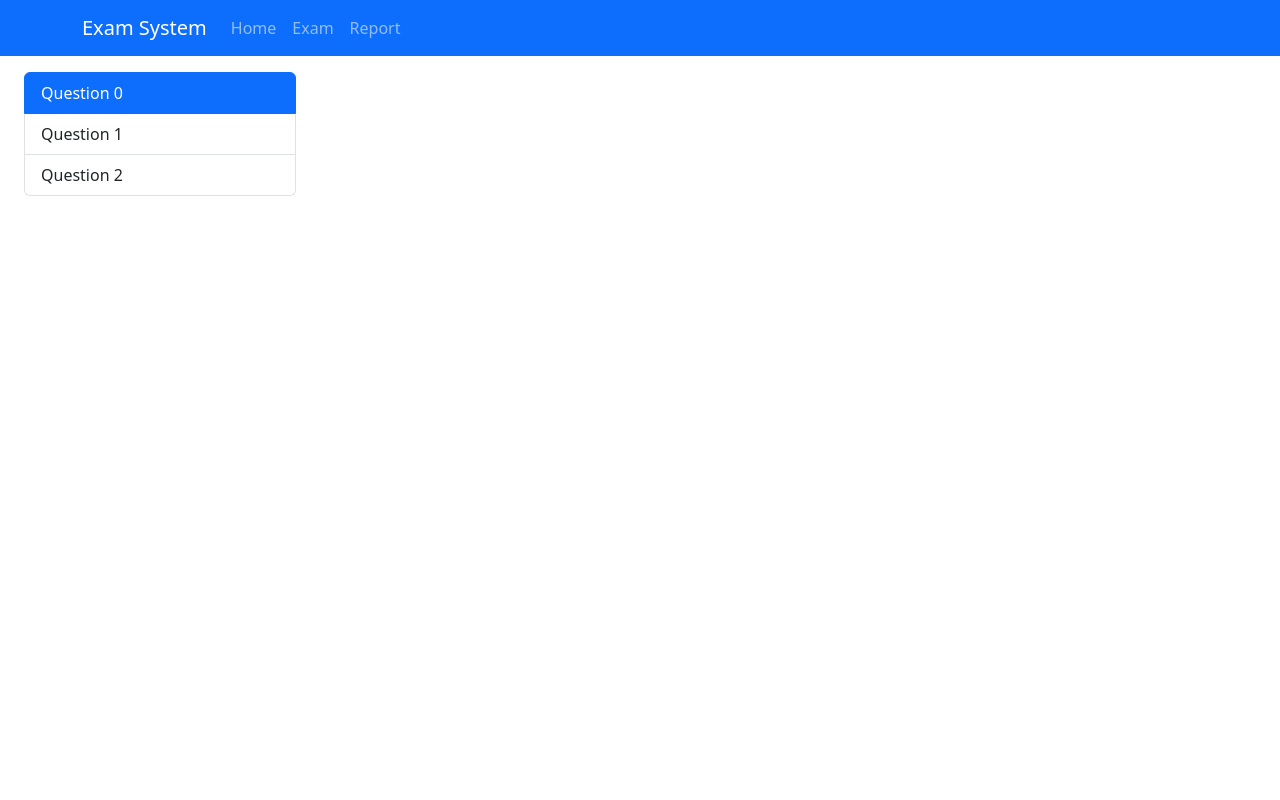
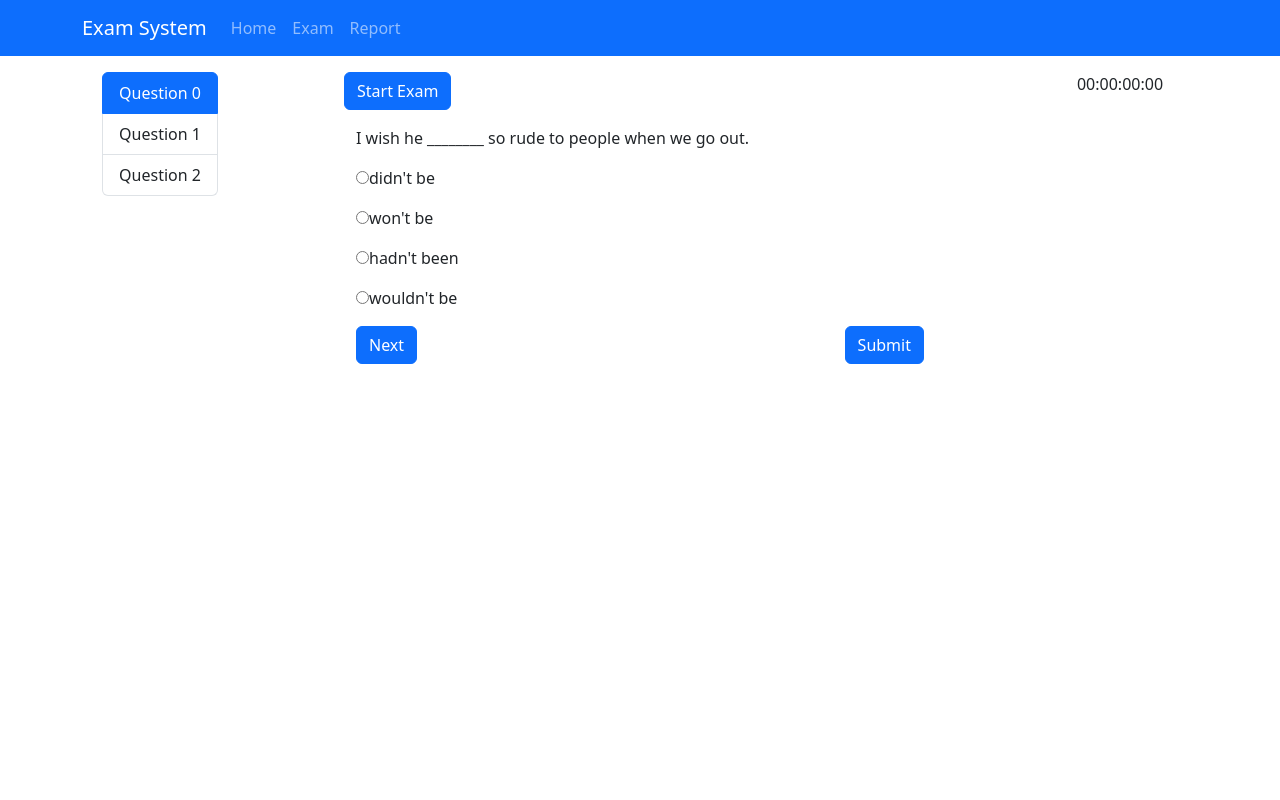
Before and after one commit to nguyenhien512/do-an, a React (Create React App) app: page /exam in a window 1280 px wide. Shown: the top 800 px of the page. Built offline with nearby package versions, Linux system fonts and the light colour scheme.

Commit message:
Add layout

```diff
--- a/src/App.css
+++ b/src/App.css
@@ -41,14 +41,6 @@
   --main-color:#0d6efd;
 }
 
-.hidden {
-  display: none;
-}
-
 #root {
   height: 100vh;
 }
-
-#left .highlighted {
-  color:var(--main-color);
-}
--- a/src/App.js
+++ b/src/App.js
@@ -2,12 +2,14 @@ import './App.css';
 import { BrowserRouter as Router, Routes, Route } from 'react-router-dom';
 
 import Exam from './Pages/Exam/Exam';
-import Header from './Components/Header/Header';
-import Layout from './Components/Layout/Layout';
 
 function App() {
   return (
-    <Exam/>
+    <Router>
+    <Routes>
+      <Route path="/exam" element={<Exam/>} />
+    </Routes>
+  </Router>
   )}
 
 export default App;
--- a/src/Components/Footer/Footer.js
+++ b/src/Components/Footer/Footer.js
@@ -1,6 +1,6 @@
 import { Row, Col } from 'react-bootstrap'
 
-function Footer() {
+const Footer = () => {
     const footerNav = [
         {
             title: 'Introduction',
@@ -44,14 +44,14 @@ function Footer() {
     ]
     return (
         <footer>
-            <Row className="bg-light">
+            <Row className="bg-secondary">
                 {footerNav.map(item => (
                     <Col className="p-5">
-                        <p className="text-dark">{item.title}</p>
+                        <p className="text-white">{item.title}</p>
                         <ul className="list-unstyled">
                             {item.subMenu.map(link => (
                                 <li>
-                                    <a href={link.href} className="link-dark link-underline-opacity-0">{link.linkText}</a>
+                                    <a href={link.href} className="link-light link-underline-opacity-0">{link.linkText}</a>
                                 </li>
                             ))}
                         </ul>
--- a/src/Components/Header/Header.js
+++ b/src/Components/Header/Header.js
@@ -1,6 +1,6 @@
 import {Container, Nav, Navbar} from 'react-bootstrap';
 
-function Header() {
+const Header = () => {
     return (
         <Navbar bg="primary" data-bs-theme="dark" className="sticky-top">
         <Container>
--- a/src/Components/Layout/Layout.js
+++ b/src/Components/Layout/Layout.js
@@ -2,7 +2,7 @@ import { Row, Col, Container } from 'react-bootstrap'
 import Header from '../Header/Header';
 import Footer from '../Footer/Footer';
 
-function Layout({ leftComponent, mainComponent, rightComponent }) {
+const Layout = ({ leftComponent, mainComponent, rightComponent }) => {
     Layout.defaultProps = {
         leftComponent: <div></div>,
         mainComponent: <div></div>,
@@ -13,22 +13,16 @@ function Layout({ leftComponent, mainComponent, rightComponent }) {
             <Header />
             <Row className="bg-body w-100 m-0 h-100">
                 <Col id="left" className="bg-transparent pt-3 d-flex justify-content-center">
-                    <Container>
-                        {leftComponent}
-                    </Container>
+                    {leftComponent}
                 </Col>
                 <Col id="main" className="bg-white pt-3 d-flex justify-content-center" lg="6" md="6" xs="6">
-                    <Container>
-                        {mainComponent}
-                    </Container>
+                    {mainComponent}
                 </Col>
                 <Col id="right" className="bg-transparent pt-3 d-flex justify-content-center">
-                    <Container>
-                        {rightComponent}
-                    </Container>
+                    {rightComponent}
                 </Col>
             </Row>
-            <Footer/>
+            <Footer />
         </div>
     )
 }
--- a/src/Components/Question/Question.js
+++ b/src/Components/Question/Question.js
@@ -1,21 +1,27 @@
 import { Container } from "react-bootstrap";
 
 
-function Question({ question, isDisplay, postAnswer, isDisabled }) {
+const Question = ({ question, isDisplay, handleInput, isDisabled }) => {
     Question.defaultProps = {
         question: {},
         isDisplay: true,
         postAnswer: null,
         isDisabled: true
       }
+    const iterator = [
+        'answerA',
+        'answerB',
+        'answerC',
+        'answerD'
+    ]
 
     return (
-        <Container className={isDisplay ? "" : "hidden"}>
-            <p>{question.text}</p>
-            {Object.entries(question.answers).map((item) => (
-                <div key={`${question.id}-${item[0]}`} className="mb-3">
-                        <input type="radio" name={question.id} value={item[0]} id={`${question.id}-${item[0]}`} onChange={postAnswer} disabled={isDisabled}/>
-                        <label htmlFor={`${question.id}-${item[0]}`}>{item[1]}</label>
+        <Container className={isDisplay ? "" : "d-none"}>
+            <p>{question.description}</p>
+            {iterator.map((item) => (
+                <div key={`${question.id}-${item}`} className="mb-3">
+                        <input type="radio" name={question.id} value={item} id={`${question.id}-${item}`} onChange={handleInput} disabled={isDisabled}/>
+                        <label htmlFor={`${question.id}-${item}`}>{question[item]}</label>
                 </div>
             ))}
         </Container>
--- a/src/Pages/Exam/Exam.js
+++ b/src/Pages/Exam/Exam.js
@@ -1,7 +1,7 @@
 import Row from 'react-bootstrap/Row';
 import Col from 'react-bootstrap/Col';
 import Question from '../../Components/Question/Question';
-import { useRef, useState, useEffect} from 'react';
+import { useRef, useState, useEffect } from 'react';
 import { Button, Container } from 'react-bootstrap';
 import Form from 'react-bootstrap/Form';
 import Countdown from 'react-countdown';
@@ -9,16 +9,48 @@ import { ListGroup } from 'react-bootstrap';
 import Layout from '../../Components/Layout/Layout';
 
 
-const QuestionNav = ({isDisplay, questions, currentQuestion}) => {
-    return isDisplay ?
-      <ListGroup >
+const QuestionNav = ({ isDisplay, questions, currentQuestion }) => {
+  return isDisplay ?
+    <ListGroup >
       {questions.map((item, index) => (
         <ListGroup.Item key={index} className={index === currentQuestion ? "active" : ""}>Question {index}</ListGroup.Item>
       ))}
     </ListGroup>
     : null
 }
-function Exam() {
+
+const StartButton = ({ isDisplay, handleStart }) => {
+  return isDisplay ?
+    <Button onClick={handleStart}>Start Exam</Button>
+    : null
+}
+
+const QuestionForm = ({ isDisplay, questions, currentQuestion, handleNext, handleInput, handleSubmit }) => {
+
+  return isDisplay ?
+    <Form onSubmit={handleSubmit} className="mt-3">
+      {questions.map((item, index) => (
+        <Question question={item} isDisplay={index === currentQuestion} handleInput={handleInput} isDisabled={false} />
+      ))}
+      <Container className="d-flex justify-content-between">
+        <Button onClick={handleNext} className="float-start">
+          Next
+        </Button>
+        <Button type="submit" className="float-end">
+          Submit
+        </Button>
+      </Container>
+    </Form>
+    : null
+}
+
+const Timer = ({isDisplay, startTime, handleRef, handleTimeOut}) => {
+  return isDisplay ?
+  <Countdown date={startTime + 15000} autoStart={true} ref={handleRef} onComplete={handleTimeOut}/>
+  : null
+}
+
+const Exam = () => {
   const [currentQuestion, setCurrentQuestion] = useState(0);
   const [answers, setAnswers] = useState([]);
   const [isStartExam, setIsStartExam] = useState(true);
@@ -30,33 +62,27 @@ function Exam() {
   const questions = [
     {
       id: "6500",
-      text: "I wish he ________ so rude to people when we go out.",
-      answers: {
-        "A": "didn't be",
-        "B": "won't be",
-        "C": "hadn't been",
-        "D": "wouldn't be"
-      }
+      description: "I wish he ________ so rude to people when we go out.",
+      "answerA": "didn't be",
+      "answerB": "won't be",
+      "answerC": "hadn't been",
+      "answerD": "wouldn't be"
     },
     {
       id: "6501",
-      text: "Winters here ________ be really cold sometimes, so make sure you bring warm clothes!",
-      answers: {
-        "A": "may",
-        "B": "might",
-        "C": "can",
-        "D": "could"
-      }
+      description: "Winters here ________ be really cold sometimes, so make sure you bring warm clothes!",
+      "answerA": "may",
+      "answerB": "might",
+      "answerC": "can",
+      "answerD": "could"
     },
     {
       id: "6502",
-      text: "But they ________be away – I saw them this morning!",
-      answers: {
-        "A": "shouldn't",
-        "B": "mustn't",
-        "C": "can't",
-        "D": "don't have to"
-      }
+      description: "But they ________be away – I saw them this morning!",
+      "answerA": "shouldn't",
+      "answerB": "mustn't",
+      "answerC": "can't",
+      "answerD": "don't have to"
     }
   ]
 
@@ -115,61 +141,25 @@ function Exam() {
     setCurrentQuestion(0);
   }
 
-   function handleTimeOut(timerDeltaObject, isCompleted) {
-      finishExam();
-   }
+  function handleTimeOut(timerDeltaObject, isCompleted) {
+    finishExam();
+  }
 
   return (
     <Layout
-    leftComponent =
-      {<QuestionNav isDisplay={isStartExam} questions={questions} currentQuestion={currentQuestion}/>}
+      leftComponent={
+      <QuestionNav isDisplay={true} questions={questions} currentQuestion={currentQuestion} />
+    }
+      mainComponent={
+        <Container>
+          <StartButton isDisplay={true} handleStart={handleStart}/>
+          <QuestionForm isDisplay={true} handleInput={postAnswer} handleSubmit={handleSubmit} questions={questions} currentQuestion={currentQuestion} handleNext={handleNext}/>
+        </Container>
+      }
+      rightComponent={
+        <Timer isDisplay={true} startTime={startTime} handleRef={timerRef} handleTimeOut={handleTimeOut}/>
+      }
     />
-    //   <Row className="bg-light w-100 m-0 h-100">
-    //     <Col id="left" className="bg-transparent pt-3">
-
-    //       {/* {isStartExam?
-    //                 <ListGroup >
-    //                 {questions.map((item, index) => (
-    //                   <ListGroup.Item key={index} className={index === currentQuestion ? "highlighted" : ""}>Question {index}</ListGroup.Item>
-    //                 ))}
-    //               </ListGroup>
-    //         : null} */}
-
-    //     </Col>
-    //     <Col id="main" className="bg-white pt-3" lg="8" md="6" xs="6">
-    //       <Container className="d-inline-flex justify-content-center"><Button disabled={isStartExam} onClick={handleStart} >Start Exam</Button></Container>
-    //       {isStartExam?
-    //                 <Form onSubmit={handleSubmit} className="form mt-3">
-    //                 {questions.map((item, index) => (
-    //                   <Question question={item} isDisplay={index === currentQuestion} postAnswer={postAnswer} isDisabled={false}/>
-    //                 ))}
-    //                 <Container className="d-flex justify-content-between">
-    //                 <Button onClick={handleNext} className="float-start">
-    //                   Next
-    //                 </Button>
-    //                 <Button type="submit" className="float-end">
-    //                   Submit
-    //                 </Button>
-    //                 </Container>
-    //               </Form>
-    //       : null}
-    //       {
-    //         isFinishExam ?
-    //         <Container className="text-center">
-    //           <h2>Summary</h2>
-    //             {answers.map((item) => (
-    //               <p>Question {item.questionId} : <span>{item.answer}</span>
-    //               </p>
-    //             ))}
-    //             <p>Duration {duration}</p>
-    //         </Container>
-    //         : null
-    //       }
-    //     </Col>
-    //     <Col className="bg-transparent pt-3 d-flex justify-content-center" id="right">
-    //       {isStartExam ? <Countdown date={startTime + 15000} autoStart={true} ref={timerRef} onComplete={handleTimeOut}/> : null}
-    //     </Col>
-    //   </Row>
   );
 }
 
```
Also changed, not shown: src/Pages/Exam/ExamApi.js (added).
